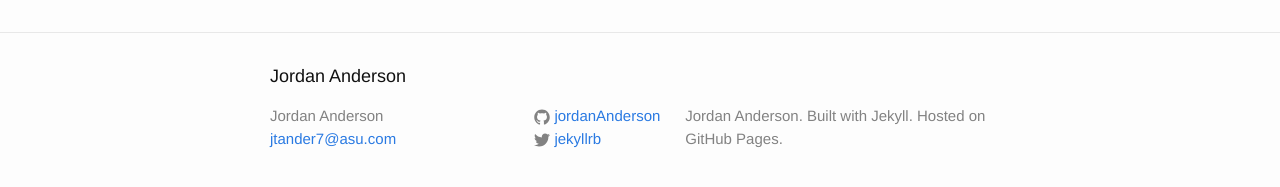
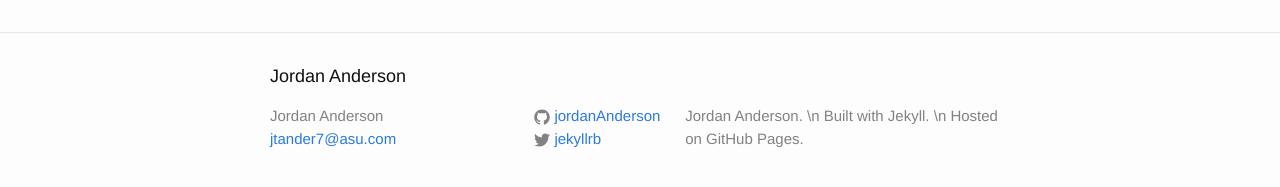
Before and after one commit to jordanAnderson/jordanAnderson.github.io, a Jekyll site: the page built from index.html, in a window 1280 px wide. Shown: the part 264-451 px from the top of the page. Built offline with Jekyll 4.4.1, drawn with Linux system fonts in a browser that asks for light colours.

```diff
--- a/_config.yml
+++ b/_config.yml
@@ -9,10 +9,8 @@
 title: Jordan Anderson
 email: jtander7@asu.com
 description: > # this means to ignore newlines until "baseurl:"
-  Jordan Anderson.
-
-  Built with Jekyll.
-
+  Jordan Anderson. \n
+  Built with Jekyll. \n
   Hosted on GitHub Pages.
 baseurl: "" # the subpath of your site, e.g. /blog
 url: "http://yourdomain.com" # the base hostname & protocol for your site
```
